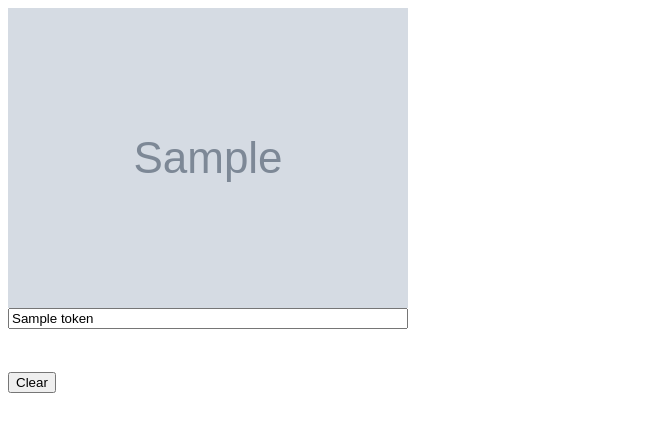
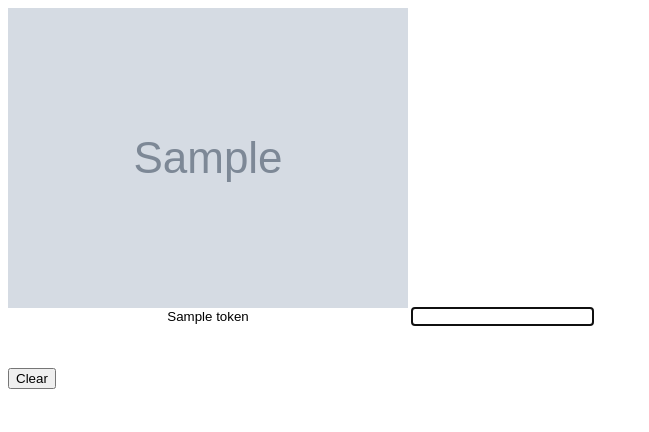
Before and after one commit to jacksonfellows/lang-gauge, a Django app: template django_project/grammar_symbols/templates/grammar_symbols/index.html in a window 1280 px wide. Shown: the top 432 px of the page, without its empty margins (0-649 px from the left). Run offline with Django 3.2, Linux system fonts and the light colour scheme; the template is opened without the code that fills it: most values are stand-ins (such as "Sample title", 1, 10 or a date in 2020); grey boxes marked "Sample" are stand-in pictures.

Commit message:
Made UI more intuitive

```diff
--- a/django_project/grammar_symbols/static/grammar_symbols/index.css
+++ b/django_project/grammar_symbols/static/grammar_symbols/index.css
@@ -1,6 +1,5 @@
 .grid {
   display: inline-grid;
-  text-align: center;
   margin-bottom: 20pt;
 }
 
@@ -8,3 +7,8 @@
   margin: auto;
   user-select: none;
 }
+
+.grid input {
+  border: none;
+  text-align: center;
+}
--- a/django_project/grammar_symbols/templates/grammar_symbols/index.html
+++ b/django_project/grammar_symbols/templates/grammar_symbols/index.html
@@ -9,5 +9,9 @@
 	<input type="text" name="{{ word.num }}" size="{{ word.token|length }}" value="{{ word.token }}" onchange="this.form.submit()"/>
 	</div>
 {% endfor %}
+<div class="grid">
+<img class="symbol" src="" alt=""/>
+<input type="text" name="{{ words|length }}" autofocus onchange="this.form.submit()"/>
+</div>
 </form>
 <form><input type="submit" value="Clear"/></form>
--- a/django_project/grammar_symbols/views.py
+++ b/django_project/grammar_symbols/views.py
@@ -17,7 +17,6 @@ def index(request):
         doc = nlp('')
 
     words = [{'token': token, 'file': 'grammar_symbols/{0}.svg'.format(token.pos_)} for token in doc]
-    words.append({'token': '', 'file': ''})
     for i in range(len(words)):
         words[i]['num'] = i
     return render(request, 'grammar_symbols/index.html', {'words': words})
```
